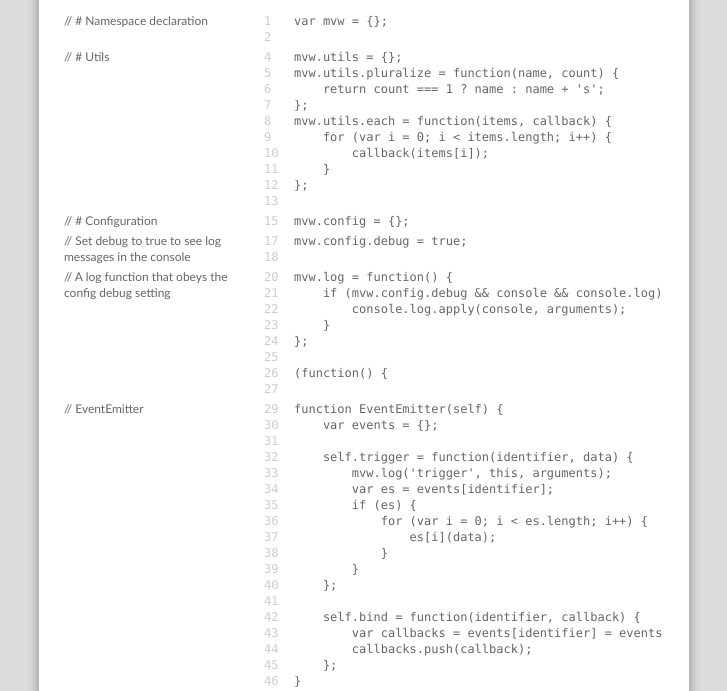
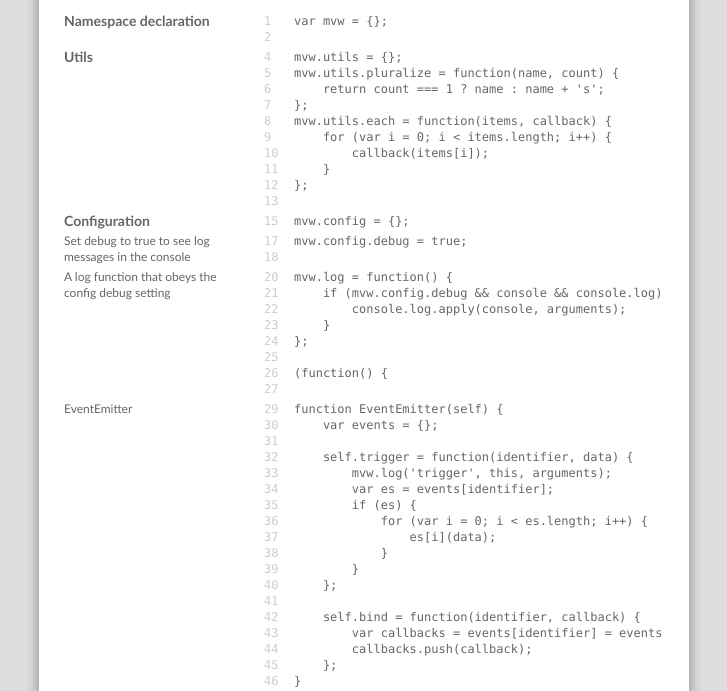
Before and after one commit to thatismatt/ModelViewWidget, a plain HTML site: page doc.html in a window 1280 px wide. Shown: the part 109-800 px from the top of the page, without its empty margins (276-1003 px from the left). Drawn offline with Linux system fonts and the light colour scheme.

Commit message:
Titles and remove comment chars in doc blocks.

```diff
--- a/doc.js
+++ b/doc.js
@@ -28,7 +28,15 @@ var codeTemplate =
         '</div>' +
     '</div>';
 
-var docTemplate = '{content} ';
+function renderDocs(result, d) {
+    var content = d.content.replace(/^\/\//, '');
+    if (d.isTitle) {
+        result += '<h3>' + content.trim().replace(/^#/, '') + '</h3>';
+    } else {
+        result += content;
+    }
+    return result;
+}
 
 $.get('mvw.js', function(raw) {
     var lines =
@@ -52,9 +60,7 @@ $.get('mvw.js', function(raw) {
             }, { isDoc: false, sections: [] })
             .sections
             .map(function(s) {
-                // TODO: handle doc titles
-                //       remove comment chars
-                var doc = '<div class="doc">' + s.doc.map(render(docTemplate)).join('') + '</div>';
+                var doc = '<div class="doc">' + s.doc.reduce(renderDocs, '') + '</div>';
                 // TODO: Remove empty trailing lines from code blocks
                 var code = '<pre class="code">' + s.code.map(render(codeTemplate)).join('') + '</pre>';
                 return '<div class="section">' + doc + code + '</div>';
--- a/style.css
+++ b/style.css
@@ -81,8 +81,9 @@ pre {
     float: left;
 }
 
-.doc .title {
-    font-weight: bold;
+.doc h3 {
+    margin: 0;
+    padding: 0;
 }
 
 .number {
```
